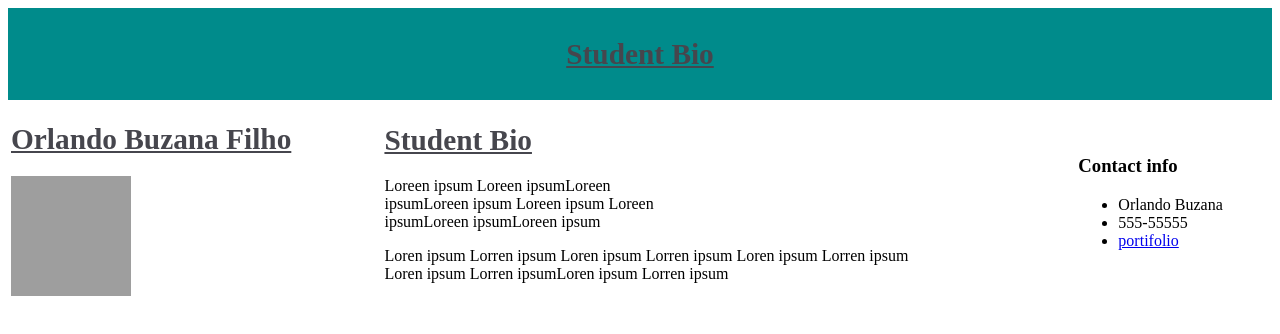
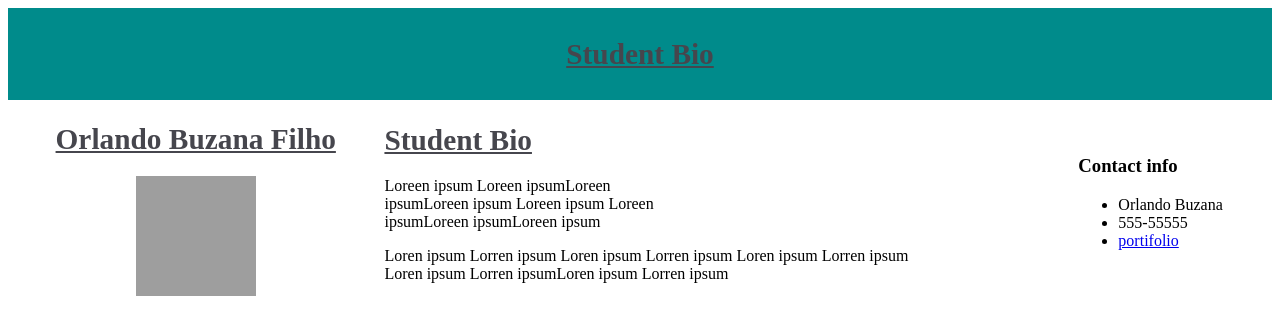
Before and after one commit to orlandobuzana/harvard-exp-repo, a website: page Portifolio_Using_Div.html in a window 1280 px wide. Drawn offline with Linux system fonts and the light colour scheme; grey boxes are pictures that could not be loaded.

Commit message:
Refining StyleSheet and portifolio page_03

```diff
--- a/StyleSheet.css
+++ b/StyleSheet.css
@@ -34,3 +34,7 @@ th {
     text-align: left;
 
 }
+.photo{
+
+    text-align: center;
+}
```
